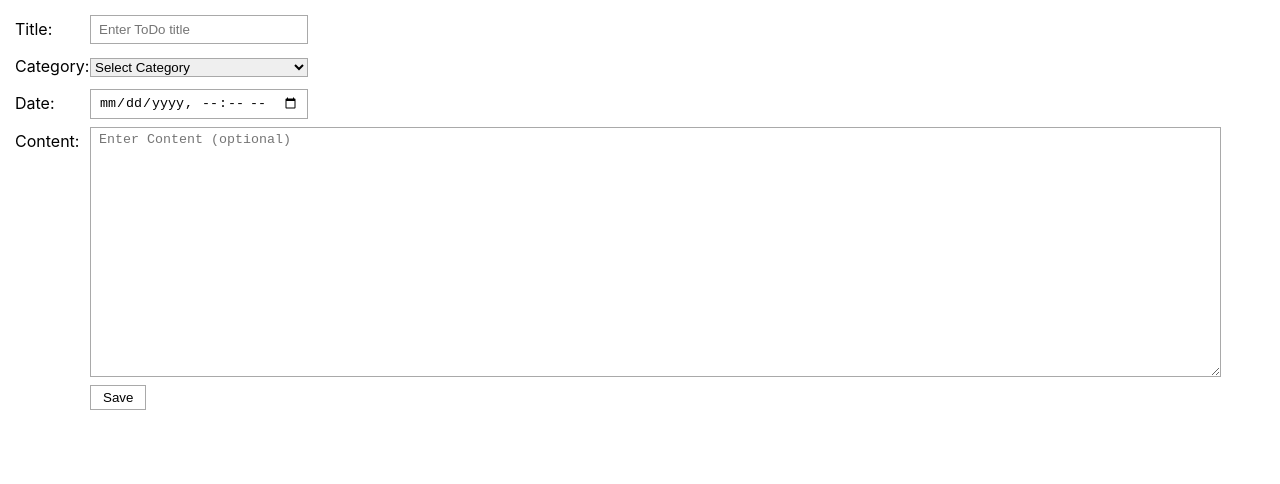
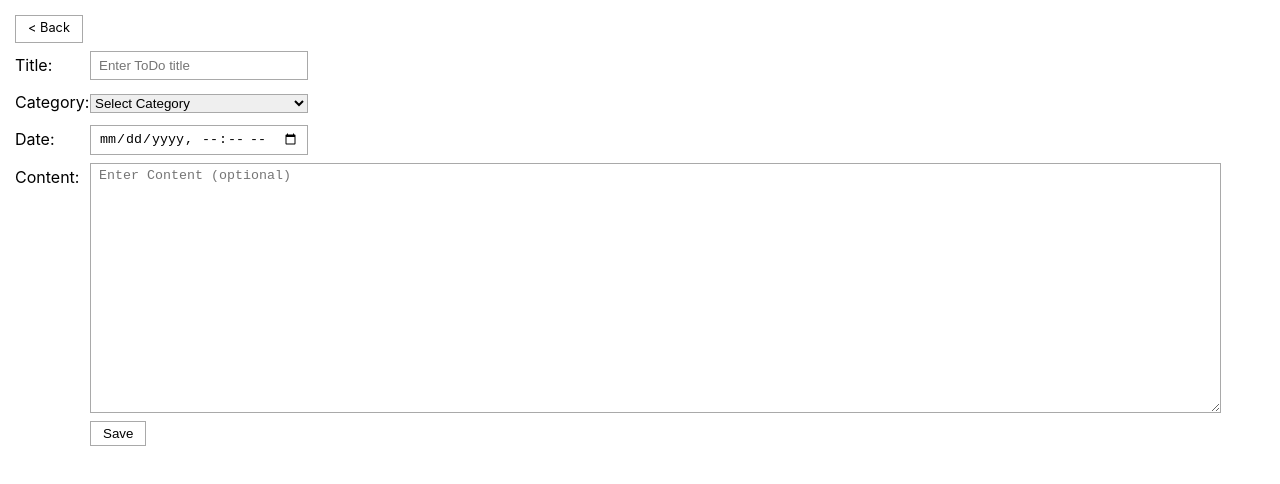
Before and after one commit to ishnyakova-victoria/react-todo, a React (Create React App) app: page /add in a window 1280 px wide. Shown: the top 484 px of the page. Built offline with nearby package versions, Linux system fonts and the light colour scheme.

Commit message:
- added Back button into form  - added form submit  - fixed ADD_TODO in todo reducer

```diff
--- a/src/App/Form/Form.css
+++ b/src/App/Form/Form.css
@@ -49,3 +49,26 @@ form button {
   padding: 4px 12px;
   margin-right: 8px;
 }
+
+.manage-form-buttons {
+  margin-bottom: 8px;
+}
+.manage-form-buttons .button {
+  background: none;
+  border: 1px solid #a9a9a9;
+  padding: 4px 12px;
+  padding-bottom: 6px;
+  margin: 0px;
+  margin-right: 8px;
+  box-sizing: border-box;
+  line-height: 1rem;
+  font-size: 0.8rem;
+  color: #000000;
+}
+.manage-form-buttons a.button {
+  display: inline-block;
+  text-decoration: none;
+}
+.manage-form-buttons .button:last-child {
+  margin-right: 0px;
+}
--- a/src/App/Form/Form.js
+++ b/src/App/Form/Form.js
@@ -1,44 +1,80 @@
 import React from 'react';
 import './Form.css';
+import { Link } from 'react-router-dom';
+import { connect } from 'react-redux';
+import { addTodo } from '../../Actions/TodoActions';
 
 export class Form extends React.Component {
   state = {};
+
+  todo = {
+    title: '',
+    category: '',
+    date: '',
+    content: ''
+  };
 
   constructor(props) {
     super(props);
   }
 
+  clickHandler = (event) => {
+    event.preventDefault();
+
+    this.props.addTodo({
+      title: this.todo.title.value,
+      category: this.todo.category.value,
+      date: this.todo.date.value,
+      content: this.todo.content.value,
+    });
+  }
+
   render() {
     return (
       <div className="form-container">
+        <div className="manage-form-buttons">
+          <Link className="button" to="/">&lt; Back</Link>
+        </div>
         <form method="">
           <label htmlFor="todo-title">
             <span>Title:</span>
-            <input id="todo-title" name="title" type="text" placeholder="Enter ToDo title" />
+            <input id="todo-title" name="title" type="text" ref={title => this.todo.title = title} placeholder="Enter ToDo title" />
           </label>
           <label htmlFor="todo-category">
             <span>Category:</span>
-            <select id="todo-category" name="category" type="text" placeholder="Select Category">
+            <select id="todo-category" name="category" type="text" ref={category => this.todo.category = category} placeholder="Select Category">
               <option value="">Select Category</option>
-              <option value="category-1">Category 1</option>
-              <option value="category-2">Category 2</option>
-              <option value="category-3">Category 3</option>
-              <option value="category-4">Category 4</option>
+              {this.props.categories.map((category) => {
+                return <option value={category.id} key={category.id}>{category.name}</option>
+              })}
             </select>
           </label>
           <label htmlFor="todo-datetime">
             <span>Date:</span>
-            <input id="todo-title" name="datetime" type="datetime-local" placeholder="Pick Date & Time" />
+            <input id="todo-title" name="datetime" type="datetime-local" ref={date => this.todo.date = date} placeholder="Pick Date & Time" />
           </label>
           <label htmlFor="todo-content">
             <span>Content:</span>
-            <textarea id="todo-title" name="content" type="text" placeholder="Enter Content (optional)"></textarea>
+            <textarea id="todo-title" name="content" type="text" ref={content => this.todo.content = content} placeholder="Enter Content (optional)"></textarea>
           </label>
-          <button>Save</button>
+          <button onClick={this.clickHandler}>Save</button>
         </form>
       </div>
     );
   }
 }
 
-export default Form;
+const mapStateToProps = (state) => {
+  return {
+    categories: state.categoryReducer.categories,
+    todos: state.todoReducer.todos
+  };
+};
+
+const mapDispatchToProps = (dispatch) => {
+  return {
+    addTodo: (todo) => dispatch(addTodo(todo))
+  };
+};
+
+export default connect(mapStateToProps, mapDispatchToProps)(Form);
--- a/src/App/List/Categories/Categories.js
+++ b/src/App/List/Categories/Categories.js
@@ -26,10 +26,8 @@ const mapStateToProps = (state) => {
   };
 };
 
-/*
 const mapDispatchToProps = (dispatch) => ({
-  toggleCategory: (id) => dispatch(toggleCategory(id))
+  //toggleCategory: (id) => dispatch(toggleCategory(id))
 });
-*/
 
-export default connect(mapStateToProps)(Categories);
+export default connect(mapStateToProps, mapDispatchToProps)(Categories);
--- a/src/Reducers/TodoReducer.js
+++ b/src/Reducers/TodoReducer.js
@@ -7,7 +7,9 @@ const initialState = {
 export const todoReducer = (state = initialState, action) => {
   switch (action.type) {
     case ADD_TODO:
-      return Object.assign({}, state).todos.push(action.payload);
+      let newState = Object.assign({}, state);
+      newState.todos.push(action.payload);
+      return newState;
       break;
     default:
       return state;
```
